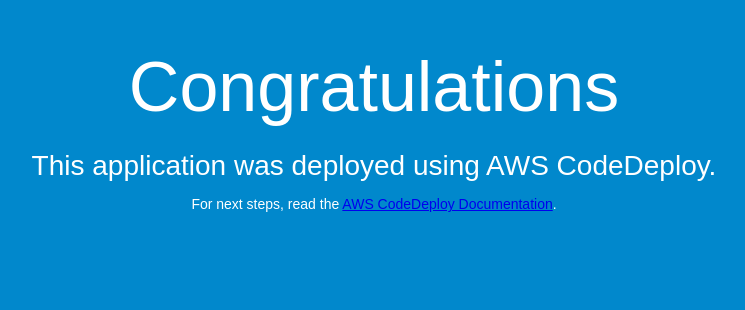
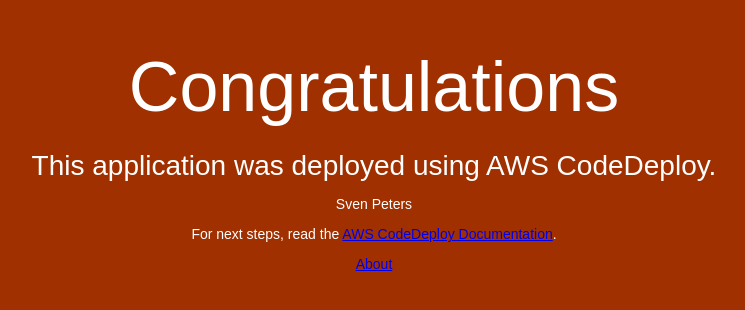
Before and after one commit to sven-peters/410CodeDeployDemoGit, a plain HTML site: page index.html in a window 1280 px wide. Shown: the whole page, without its empty margins (266-1011 px from the left). Drawn offline with Linux system fonts and the light colour scheme.

Commit message:
update index.html

```diff
--- a/index.html
+++ b/index.html
@@ -6,7 +6,7 @@
   <style>
     body {
       color: #ffffff;
-      background-color: #0188cc;
+      background-color: #a03000;
       font-family: Arial, sans-serif;
       font-size: 14px;
     }
@@ -28,7 +28,9 @@
   <div align="center">
     <h1>Congratulations</h1>
     <h2>This application was deployed using AWS CodeDeploy.</h2>
+    <p>Sven Peters</p>
     <p>For next steps, read the <a href="http://aws.amazon.com/documentation/codedeploy">AWS CodeDeploy Documentation</a>.</p>
+    <p><a href="about.html">About</a></p>
   </div>
 </body>
 </html>
```
